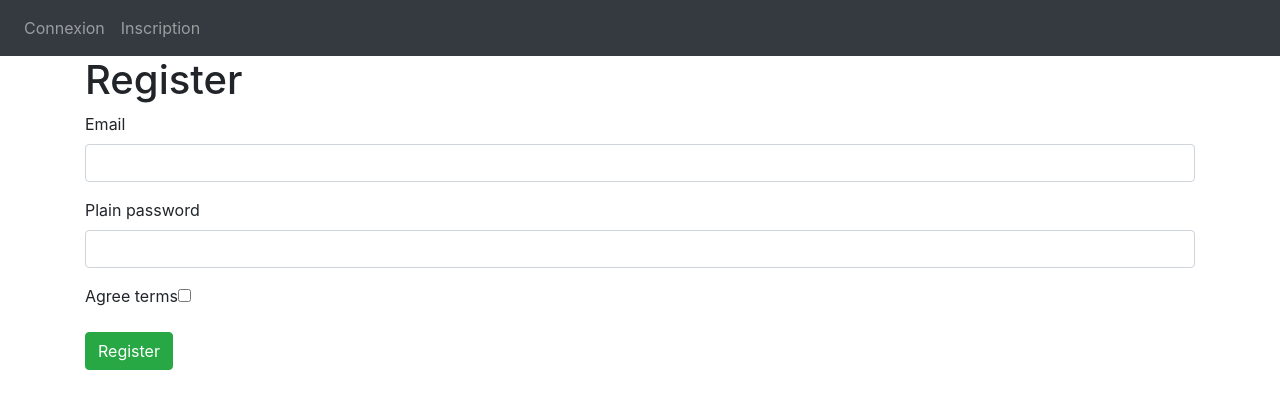
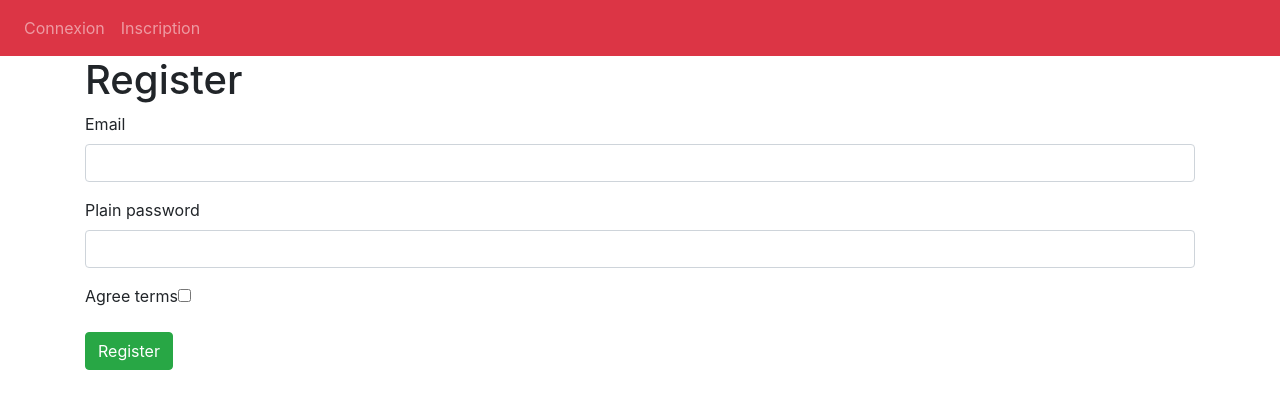
Before and after one commit to oussamajomaa/symfony-auth, a Symfony app: template templates/registration/register.html.twig in a window 1280 px wide. Shown: the top 409 px of the page. Run offline with Twig, Linux system fonts and the light colour scheme; the template is opened without the code that fills it, so the values that code supplies are empty; form fields are guessed from the names that the template uses; some libraries are stand-ins or nearby versions.

Commit message:
déploiement

```diff
--- a/templates/template_parts/_nav.html.twig
+++ b/templates/template_parts/_nav.html.twig
@@ -1,5 +1,5 @@
 
-<nav class="navbar navbar-expand-lg navbar-dark bg-dark">
+<nav class="navbar navbar-expand-lg navbar-dark bg-danger">
 	<button class="navbar-toggler" type="button" data-toggle="collapse" data-target="#navbarSupportedContent" aria-controls="navbarSupportedContent" aria-expanded="false" aria-label="Toggle navigation">
 		<span class="navbar-toggler-icon"></span>
 	</button>
```
